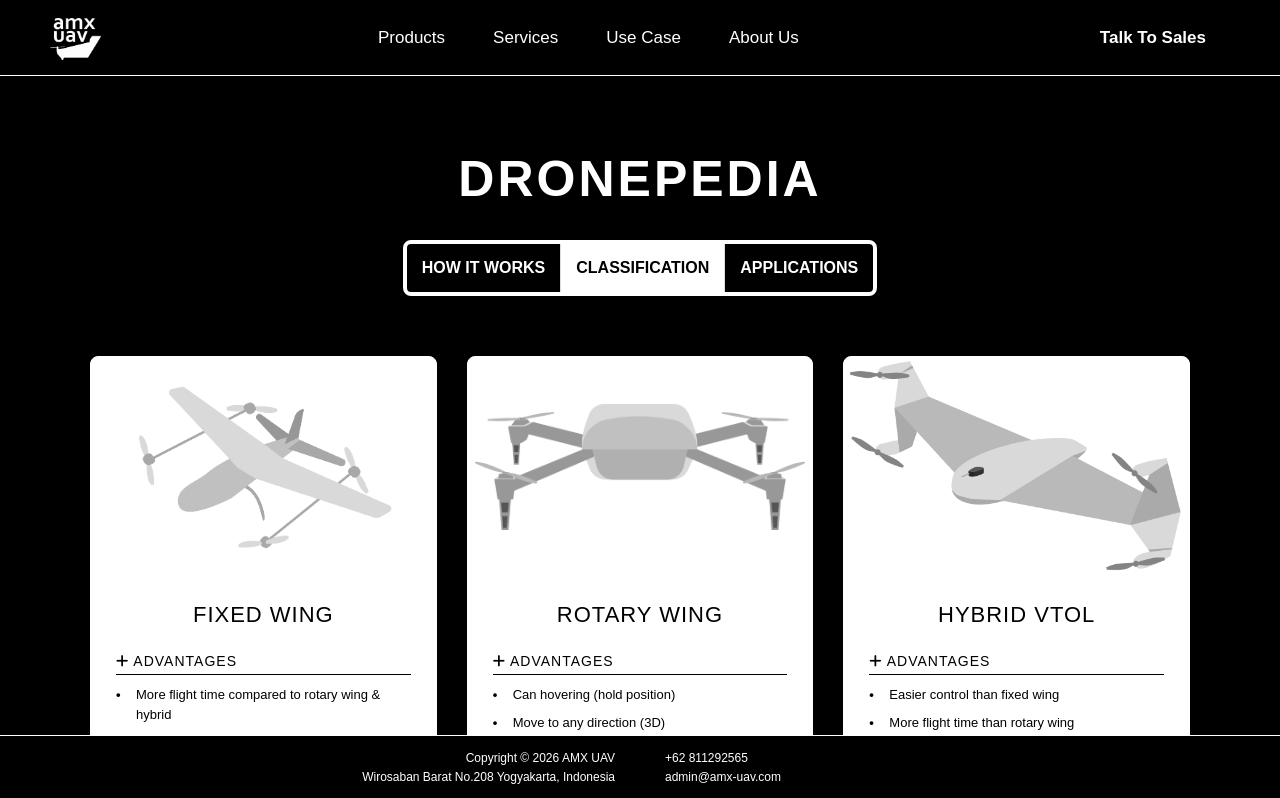
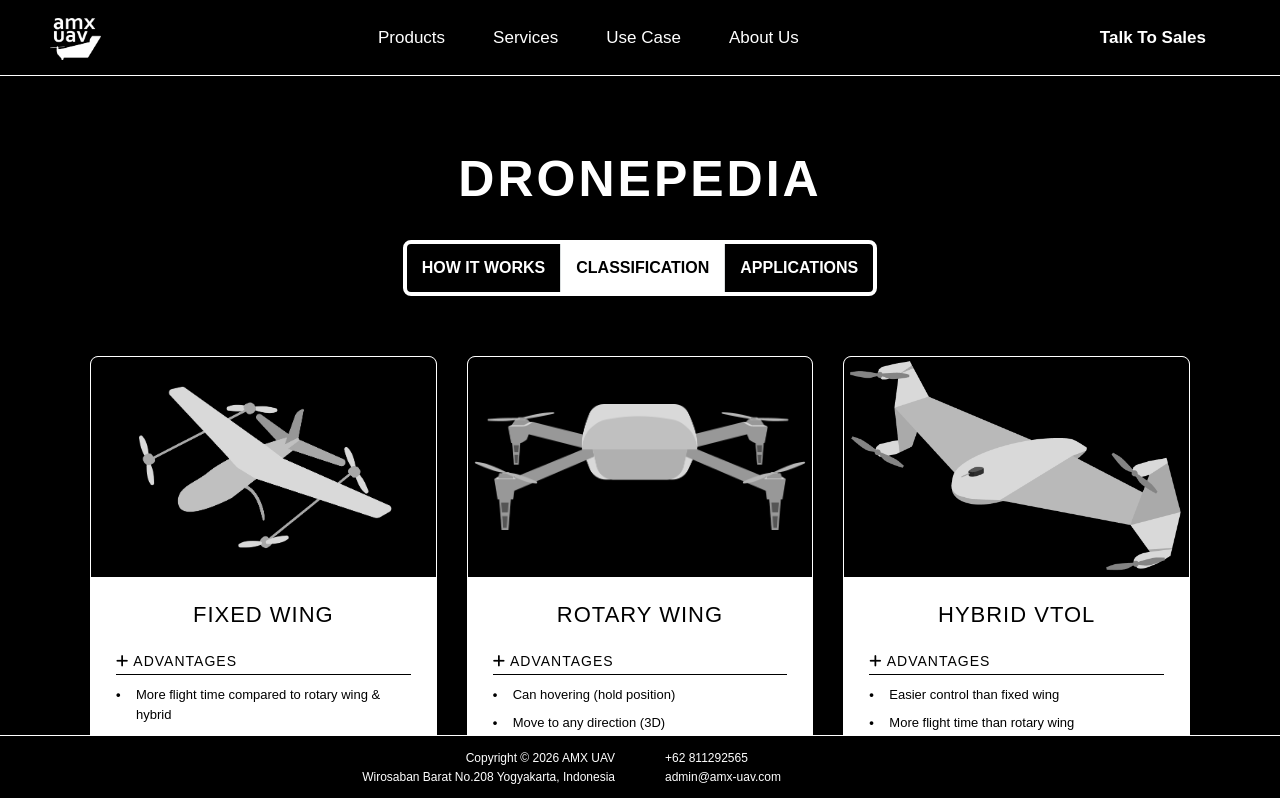
Before and after one commit to nasgmr/website-amx-next, a Next.js app: page /products/dronepedia/classifications in a window 1280 px wide. Shown: the top 798 px of the page. Built offline with nearby package versions, Linux system fonts and the light colour scheme; a web font is replaced by a local one.

Commit message:
fix: dronepedia classifications boxes

```diff
--- a/src/css/style.css
+++ b/src/css/style.css
@@ -1169,7 +1169,7 @@ body {
 }
 
 .mode-card {
-  background-color: #000000;
+  background-color: none;
   border: 1px solid #FFFFFF;
   border-radius: 8px;
   display: flex;
@@ -1267,7 +1267,7 @@ body {
 .drone-img-box {
   width: 100%;
   height: 200px;
-  background-color: none;
+  background-color: #000000;
   display: flex;
   justify-content: center;
   align-items: center;
```
